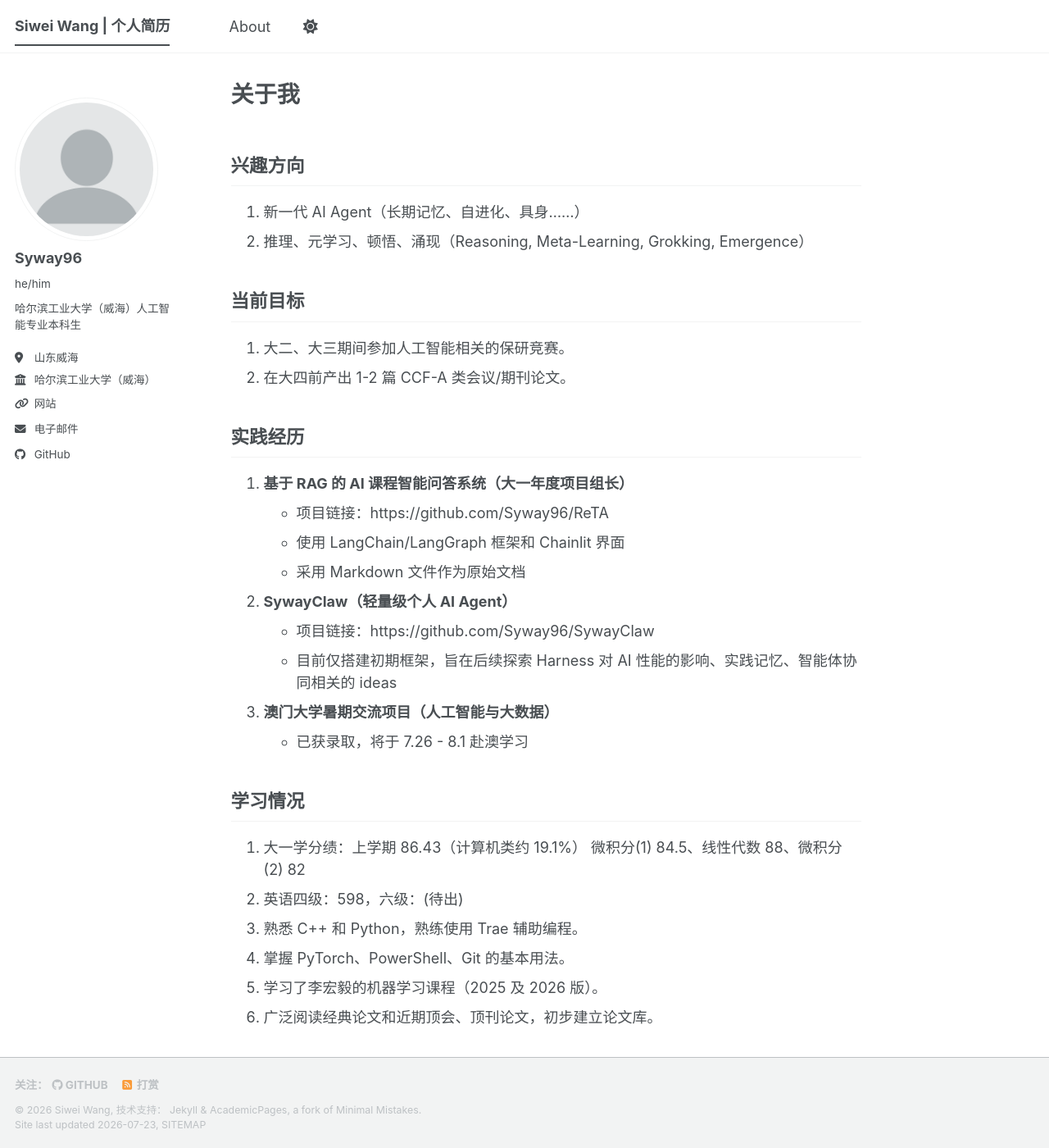
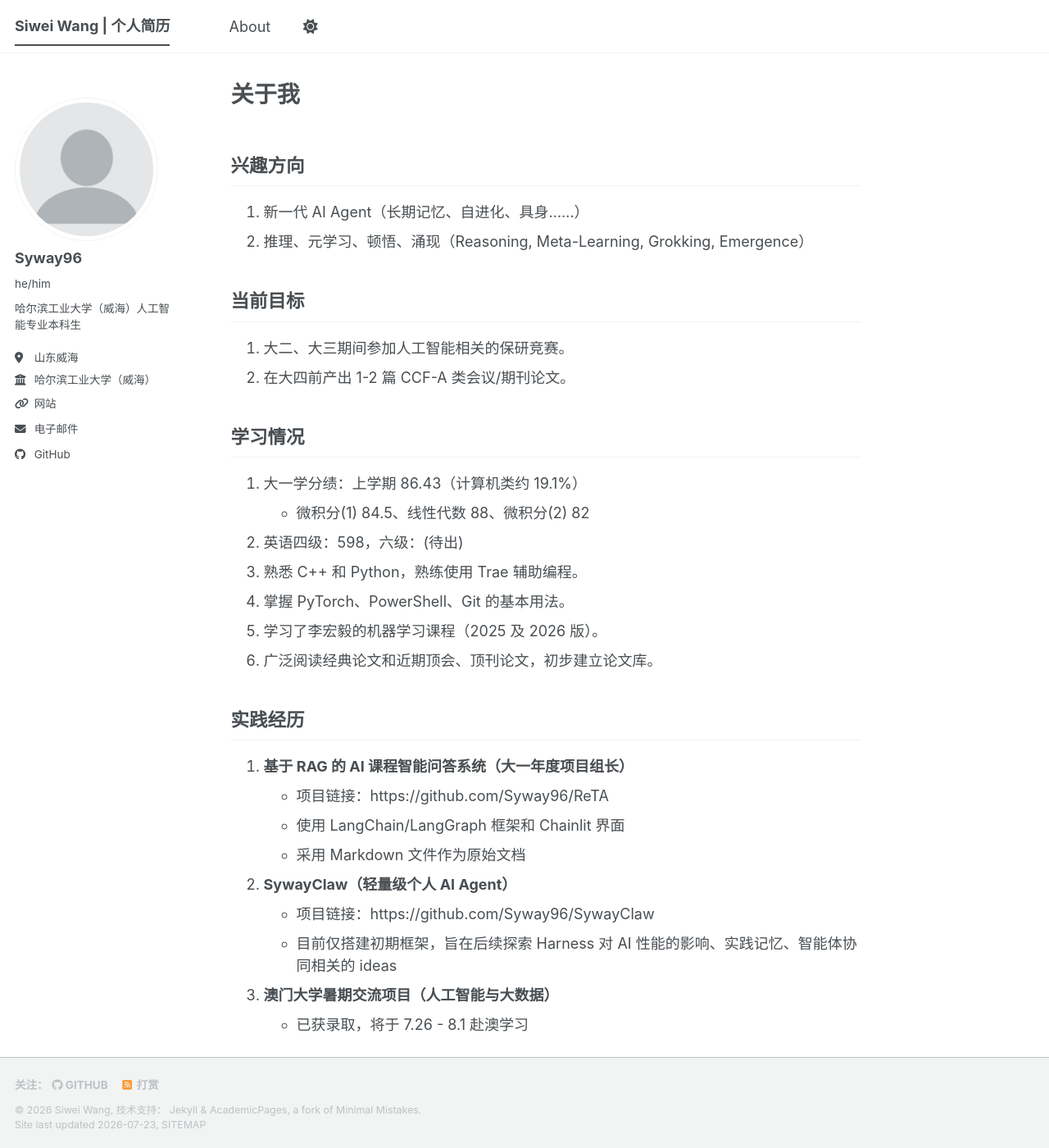
Before and after one commit to Syway96/Syway96.github.io, a Jekyll site: the page built from _pages/about.md, in a window 1280 px wide and 1400 px high. Shown: the whole window at 82% size. Built offline with Jekyll 4.4.1, drawn with Linux system fonts in a browser that asks for light colours; a script bundle is joined from its source files by our own code; library files that are not in the unit come from our copies; part of the change alters nothing that is shown.

```diff
--- a/_pages/about.md
+++ b/_pages/about.md
@@ -20,6 +20,17 @@ redirect_from:
 2. 在大四前产出 1-2 篇 CCF-A 类会议/期刊论文。
 
 
+## 学习情况
+
+1. 大一学分绩：上学期 86.43（计算机类约 19.1%）
+	- 微积分(1) 84.5、线性代数 88、微积分(2) 82
+2. 英语四级：598，六级：(待出)
+3. 熟悉 C++ 和 Python，熟练使用 Trae 辅助编程。
+4. 掌握 PyTorch、PowerShell、Git 的基本用法。
+5. 学习了李宏毅的机器学习课程（2025 及 2026 版）。
+6. 广泛阅读经典论文和近期顶会、顶刊论文，初步建立论文库。
+
+
 ## 实践经历
 
 1. **基于 RAG 的 AI 课程智能问答系统（大一年度项目组长）**
@@ -31,14 +42,3 @@ redirect_from:
 	- 目前仅搭建初期框架，旨在后续探索 Harness 对 AI 性能的影响、实践记忆、智能体协同相关的 ideas
 3. **澳门大学暑期交流项目（人工智能与大数据）**
   - 已获录取，将于 7.26 - 8.1 赴澳学习
-
-
-## 学习情况
-
-1. 大一学分绩：上学期 86.43（计算机类约 19.1%）
-	微积分(1) 84.5、线性代数 88、微积分(2) 82
-2. 英语四级：598，六级：(待出)
-3. 熟悉 C++ 和 Python，熟练使用 Trae 辅助编程。
-4. 掌握 PyTorch、PowerShell、Git 的基本用法。
-5. 学习了李宏毅的机器学习课程（2025 及 2026 版）。
-6. 广泛阅读经典论文和近期顶会、顶刊论文，初步建立论文库。
```
